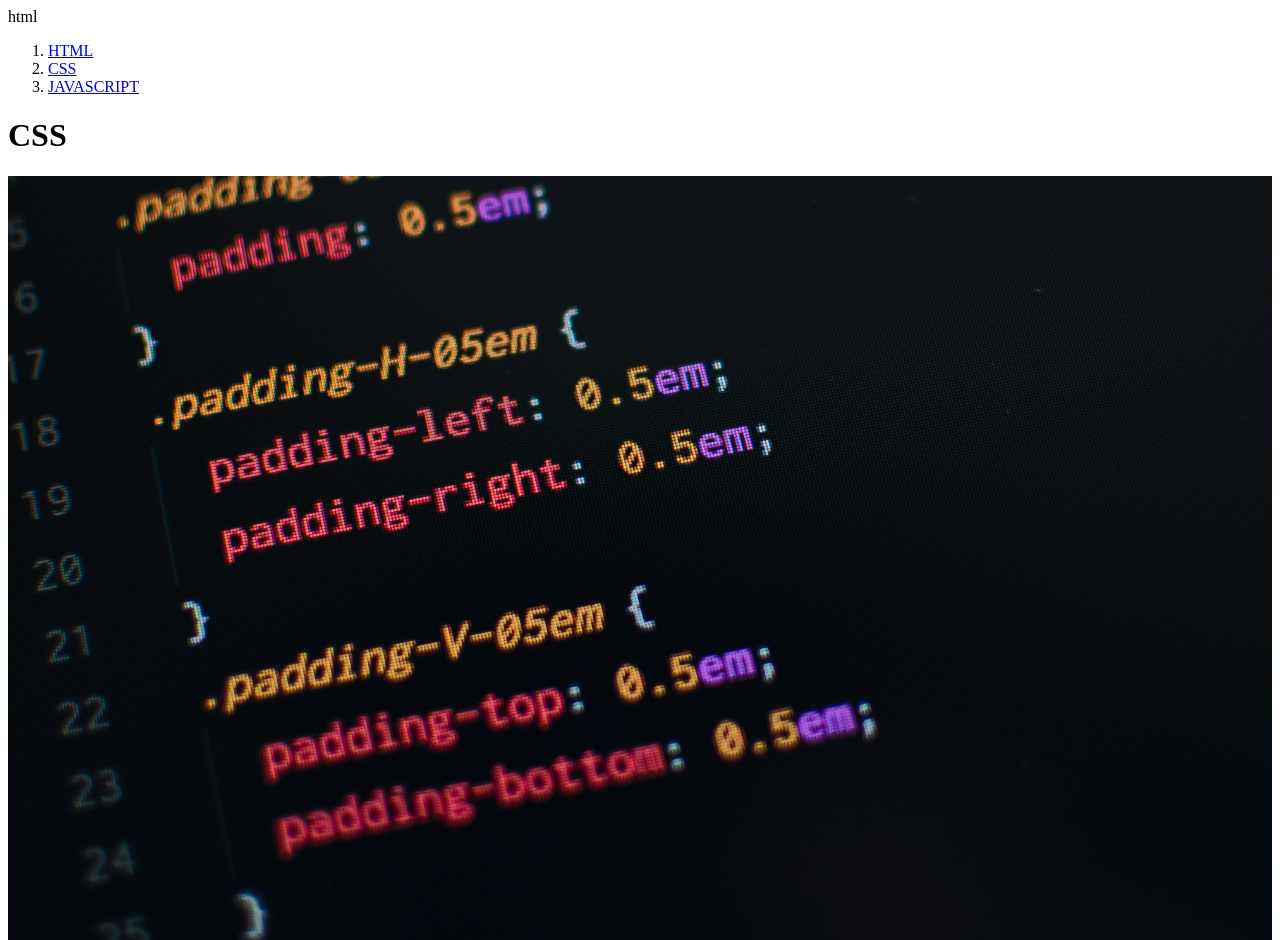
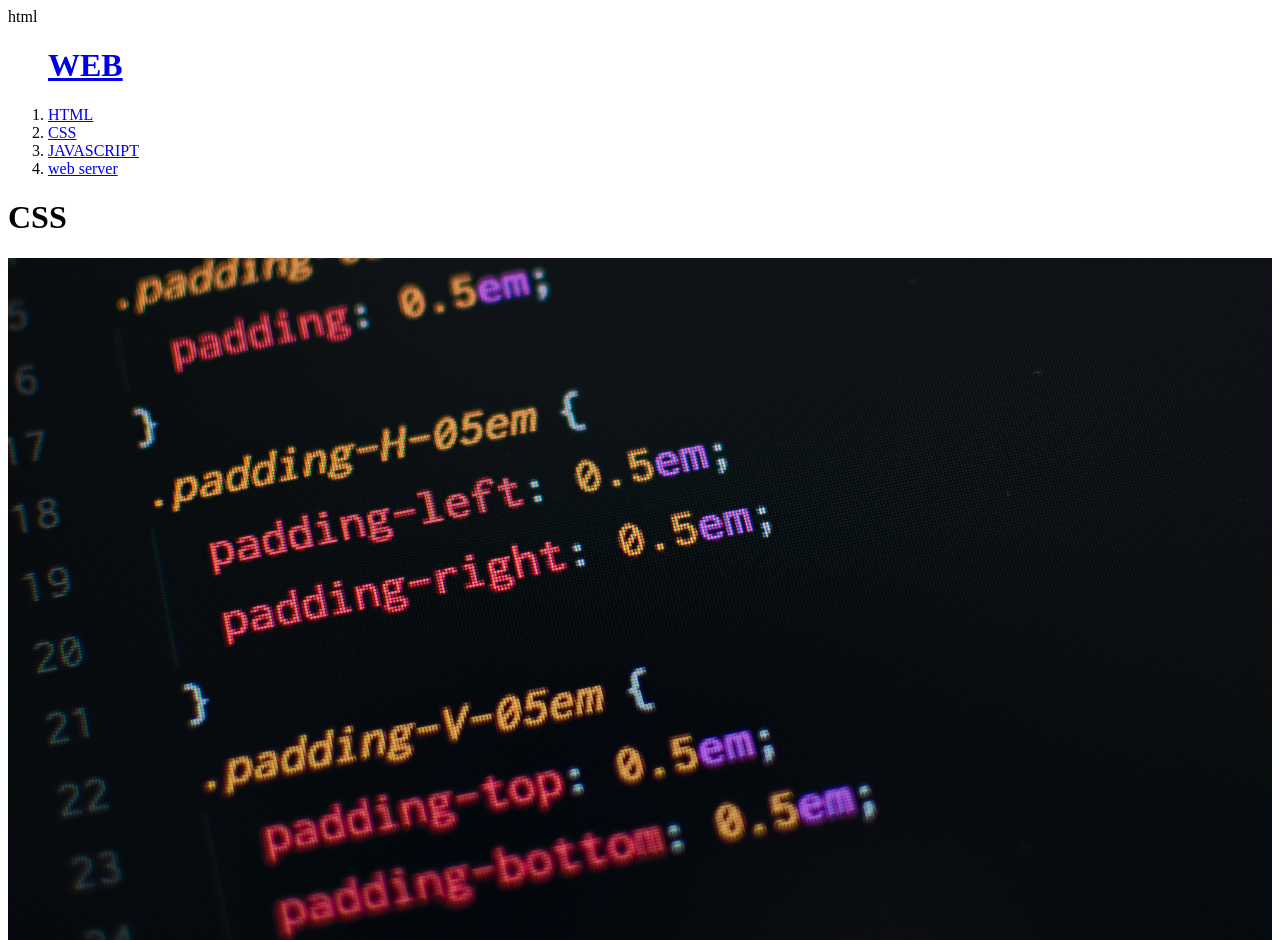
Before and after one commit to suwingsjaemin/myfirstwebsite, a plain HTML site: page 2.html in a window 1280 px wide. Shown: the top 940 px of the page. Drawn offline with Linux system fonts and the light colour scheme.

Commit message:
Add files via upload

```diff
--- a/2.html
+++ b/2.html
@@ -9,9 +9,11 @@ html
 </head>
 <body>
 <ol>
-<li><a href="1.html">HTML</a></li> <!--1.html-->
-<li><a href="2.html">CSS</a></li> <!--2.html-->
-<li><a href="3.html">JAVASCRIPT</a></li> <!--3.html-->
+  <h1><a href="index.html">WEB</a></h1> <!--index.html-->
+	<li><a href="1.html">HTML</a></li> <!--1.html-->
+	<li><a href="2.html">CSS</a></li> <!--2.html-->
+	<li><a href="3.html">JAVASCRIPT</a></li> <!--3.html-->
+	<li><a href="4.html">web server</a></li> <!--3.html-->
 
 </ol>
 
@@ -20,3 +22,5 @@ html
 <img src="k.jpg" alt="html image" width="100%" height="100%">
 
 Cascading Style Sheets (CSS) is a style sheet language used for describing the presentation of a document written in a markup language such as HTML or XML (including XML dialects such as SVG, MathML or XHTML).[1] CSS is a cornerstone technology of the World Wide Web, alongside HTML and JavaScript.[2]
+</body>
+</html>
```
Also changed, not shown: 1.html (+6 -3 lines), 3.html (+5 -3 lines).
